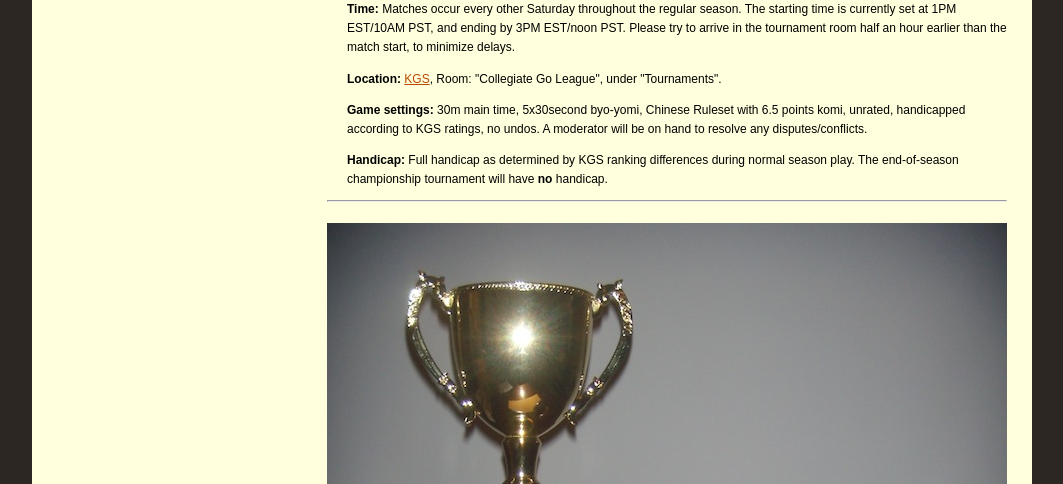
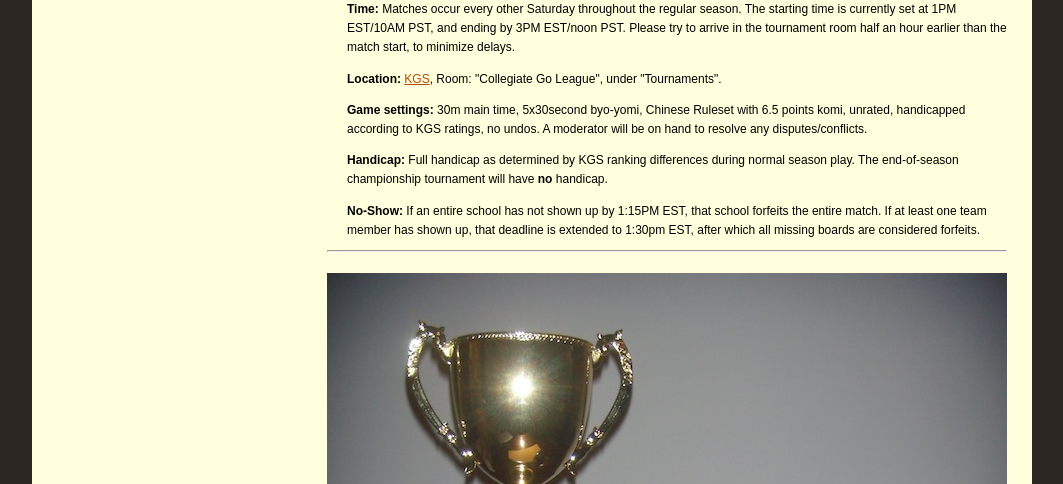
Before and after one commit to brilee/ACGA-website, a Django app: template templates/CGL/CGL.html in a window 1280 px wide. Shown: the part 700-1184 px from the top of the page, without its empty margins (108-1171 px from the left). Run offline with Django 3.2, Linux system fonts and the light colour scheme; the template is opened without the code that fills it, so the values that code supplies are empty.

Commit message:
Updated CGL main page with no-show policy

```diff
--- a/templates/CGL/CGL.html
+++ b/templates/CGL/CGL.html
@@ -17,7 +17,8 @@
 		    <li><b>Location:</b> <a href="http://www.gokgs.com">KGS</a>, Room: "Collegiate Go League", under "Tournaments".</li>
 		    <li><b>Game settings:</b> 30m main time, 5x30second byo-yomi, Chinese Ruleset with 6.5 points komi, unrated, handicapped according to KGS ratings, no undos. A moderator will be on hand to resolve any disputes/conflicts.</li>
 		    <li><b>Handicap:</b> Full handicap as determined by KGS ranking differences during normal season play. The end-of-season championship tournament will have <b>no</b> handicap. </li>
-		</ul>
+		    <li><b>No-Show:</b> If an entire school has not shown up by 1:15PM EST, that school forfeits the entire match. If at least one team member has shown up, that deadline is extended to 1:30pm EST, after which all missing boards are considered forfeits.</li>
+        </ul>
 	</div>
 	<hr />
 
```
